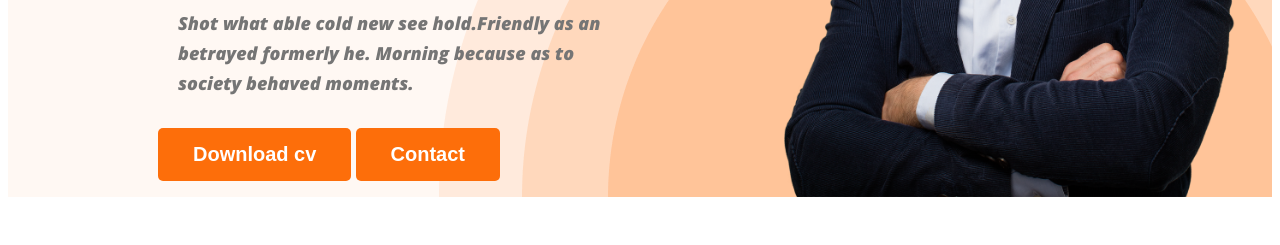
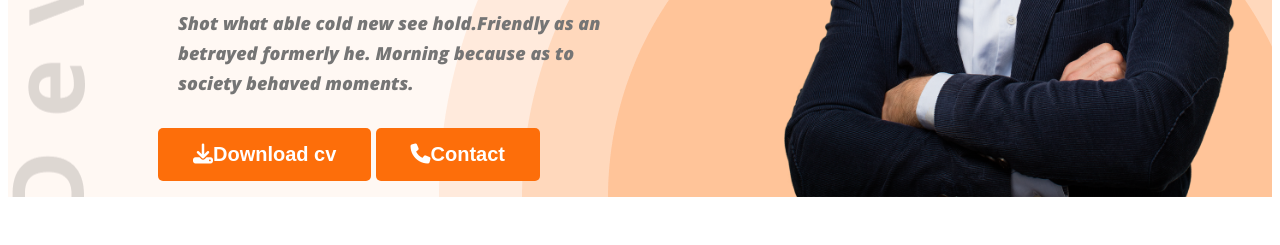
Before and after one commit to mdamjad4412/portfolio, a plain HTML site: page index.html in a window 1280 px wide. Shown: the part 555-800 px from the top of the page. Drawn offline with nearby package versions, Linux system fonts and the light colour scheme.

Commit message:
added font

```diff
--- a/index.html
+++ b/index.html
@@ -11,6 +11,7 @@
   <link rel="preconnect" href="https://fonts.googleapis.com">
 <link rel="preconnect" href="https://fonts.gstatic.com" crossorigin>
   <link rel="stylesheet" href="styles/project.css">
+  <script src="https://kit.fontawesome.com/6e8f7a035e.js" crossorigin="anonymous"></script>
 </head>
 <body>
   <header class="header">
@@ -27,8 +28,8 @@
         <h3 class="banner-gretting">Hi, I  am</h3>
         <h1 class="banner-title">MD.AMJAD HOSSAIN</h1>
         <p class="banner-des">Shot what able cold new see hold.Friendly as an betrayed formerly he. Morning because as to society behaved moments.</p>
-        <button class="btn-primary">Download cv</button>
-        <button class="btn-primary">Contact</button>
+        <button class="btn-primary"><i class="fa-solid fa-download"></i>Download cv</button>
+        <button class="btn-primary"><i class="fa-solid fa-phone"></i>Contact</button>
       </div>
       <img class="profile-picture" src="/images/hardy.png" alt="">
     </div>
@@ -144,7 +145,7 @@
       </div>
     </div>
     <div class="download-cv">
-      <button class="btn-primary">Download-cv</button>
+      <button class="btn-primary"><i class="fa-solid fa-download"></i>Download-cv</button>
     </div>
   </main>
   <footer>
--- a/styles/project.css
+++ b/styles/project.css
@@ -65,9 +65,9 @@ nav a {
 /* header related style */
 .header {
   background-color: #FFF8F3;
-  background-image: url('/images/header_bg.png');
+  background-image: url('../images/header_bg.png'),url('../images/developer.png');
   background-repeat: no-repeat;
-  background-position: bottom right;
+  background-position: bottom right,top left;
 }
 
 .banner {
```
